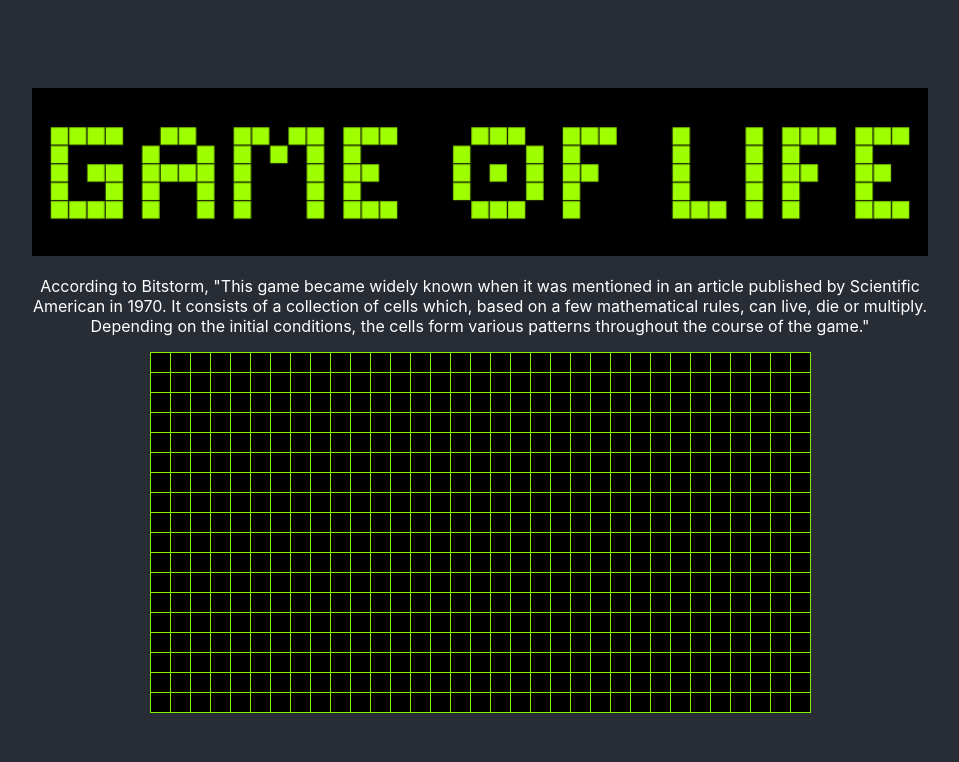
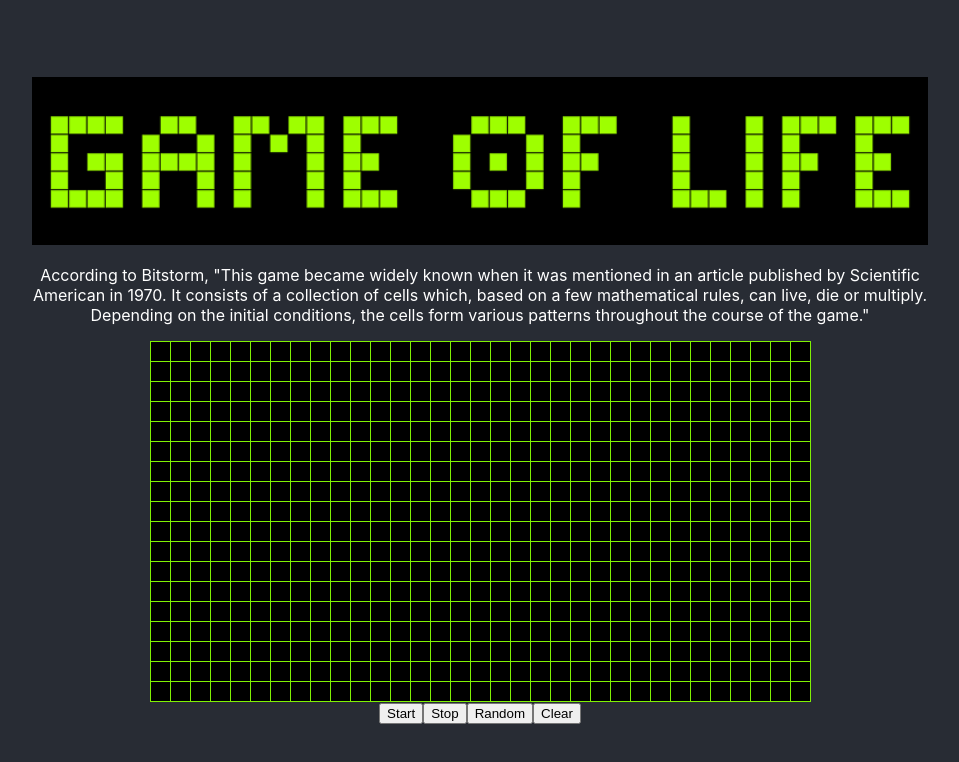
Before and after one commit to bloominstituteoftechnology/CS-Build-Week-1, a React (Create React App) app in the folder client/: page / in a window 1280 px wide. Shown: the top 762 px of the page, without its empty margins (160-1119 px from the left). Built offline with nearby package versions, Linux system fonts and the light colour scheme.

Commit message:
4 buttons added, clear and random working

```diff
--- a/client/src/Grid.js
+++ b/client/src/Grid.js
@@ -46,13 +46,26 @@ class Grid extends React.Component {
     return cells;
   }
 
-
   handleClick = (e) => {
     const elementOffset = this.getElementOffset();
     const x = Math.floor((e.pageX - elementOffset.x) / 20);
     const y = Math.floor((e.pageY - elementOffset.y) / 20);
     this.state.grid[y][x] = !this.state.grid[y][x];
     this.setState({ cells: this.fillCells() });
+  }
+
+  randomGame = () => {
+    for (let y = 0; y < 18; y++) {
+        for (let x = 0; x < 33; x++) {
+            this.state.grid[y][x] = (Math.random() < 0.4);
+        }
+    }
+    this.setState({ cells: this.fillCells() });
+  }
+
+  clearGame = () => {
+    this.refreshGrid();
+    window.location.reload();
   }
 
   render() {
@@ -67,6 +80,10 @@ class Grid extends React.Component {
                   key={`${cell.x},${cell.y}`}/>
           ))}
         </div>
+        <button>Start</button>
+        <button>Stop</button>
+        <button onClick={this.randomGame}>Random</button>
+        <button onClick={this.clearGame}>Clear</button>
       </div>
     );
   }
```
Also changed, not shown: client/src/images/react-game-of-life-3.png (added), 1 other file (tests, documents, lock files or other folders).
